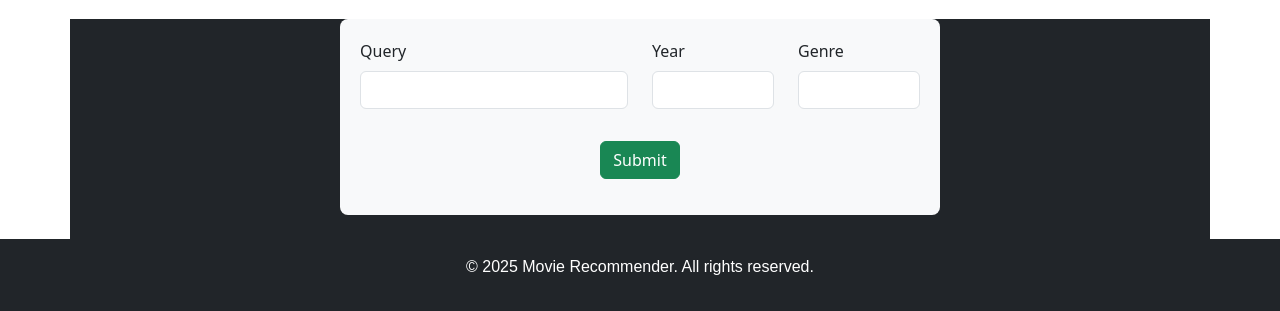
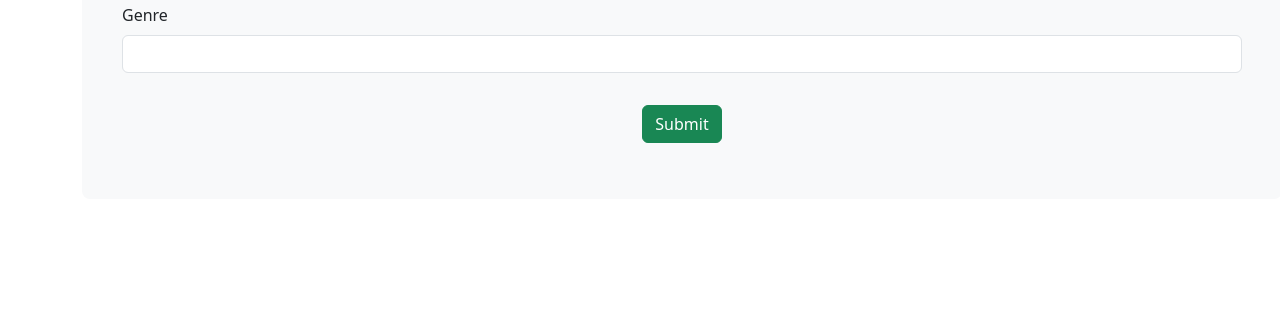
Before and after one commit to Simone-Me/movie-recommender, a Symfony app: template templates/movie/index.html.twig in a window 1280 px wide. Shown: the part 609-920 px from the top of the page. After the commit the page ends 752 px from the top, so only its background shows below. Run offline with Twig, Linux system fonts and the light colour scheme; the template is opened without the code that fills it, so the values that code supplies are empty; form fields are guessed from the names that the template uses; some libraries are stand-ins or nearby versions.

Commit message:
changement du css

```diff
--- a/public/Css/styleindex.css
+++ b/public/Css/styleindex.css
@@ -31,10 +31,22 @@
   padding: 20px;
   background: #f8f9fa;
   border-radius: 8px;
+  position: absolute;
+  top: 50%;
+  max-width: 1200px;
+  margin: 0 auto;
+  padding: 40px;
+  width: 100%;
+}
+
+#search-form {
+  display: flex;
+  flex-direction: column;
+  align-items: center;
 }
 
 .hero {
-    background-image: url('https://cdn.studenti.stbm.it/images/2019/03/19/galileo-galilei-e-il-suo-telescopio-orig.jpeg');
+  background-image: url("https://cdn.studenti.stbm.it/images/2019/03/19/galileo-galilei-e-il-suo-telescopio-orig.jpeg");
   background-size: cover;
   height: 400px;
   display: flex;
@@ -42,7 +54,7 @@
   justify-content: center;
   color: white;
   text-align: center;
-    font-family: 'Arial', sans-serif;
+  font-family: "Arial", sans-serif;
 }
 
 .footer {
@@ -50,5 +62,5 @@
   color: #f9f9f9;
   text-align: center;
   padding: 20px;
-    font-family: 'Arial', sans-serif;
+  font-family: "Arial", sans-serif;
 }
--- a/templates/movie/index.html.twig
+++ b/templates/movie/index.html.twig
@@ -4,30 +4,26 @@
 {% endblock %}
 
 {% block body %}
-    <div class="header">
-        <h1 class="text-center p-5">Movie Recommender</h1>
-    </div>
 	<div class="hero">
 		<h2 class="text-center">Discover Your Next Favorite Movie</h2>
 	</div>
-    <div class="container bg-dark">
+	<div class="container">
 		<div class="search-form">
 			{{ form_start(form, {'attr': {'id': 'search-form'}}) }}
 			<div class="row">
-                <div class="col-md-6">
 				{{ form_row(form.query) }}
 			</div>
-                <div class="col-md-3">
+			<div class="row">
 				{{ form_row(form.year) }}
 			</div>
-                <div class="col-md-3">
+			<div class="row">
 				{{ form_row(form.genre) }}
-                </div>
 			</div>
 			<div class="text-center mt-3">
 				{{ form_row(form.submit, { 'attr': {'class': 'btn btn-success'} }) }}
 			</div>
 			{{ form_end(form) }}
+		</div>
 	</div>
 
 	<div id="results-container" class="row mt-4">
@@ -54,10 +50,6 @@
 </div>
 <div class="footer bg-dark text-white text-center p-3">
 	<p>&copy; 2025 Movie Recommender. All rights reserved.</p>
-    </div>
-{% endblock %}
-
-{% block javascripts %}
+</div>{% endblock %}{% block javascripts %}
 {{ parent() }}
-    <script src="{{ asset('js/api.js') }}"></script>
-{% endblock %}
+<script src="{{ asset('js/api.js') }}"></script>{% endblock %}
```
Lines whose indentation alone changed are shown as unchanged.
